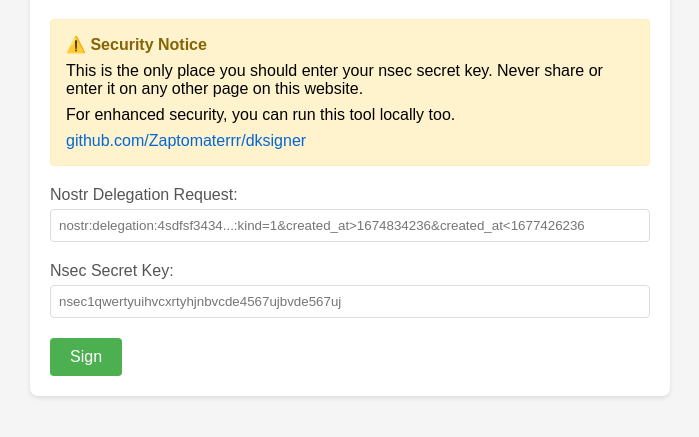
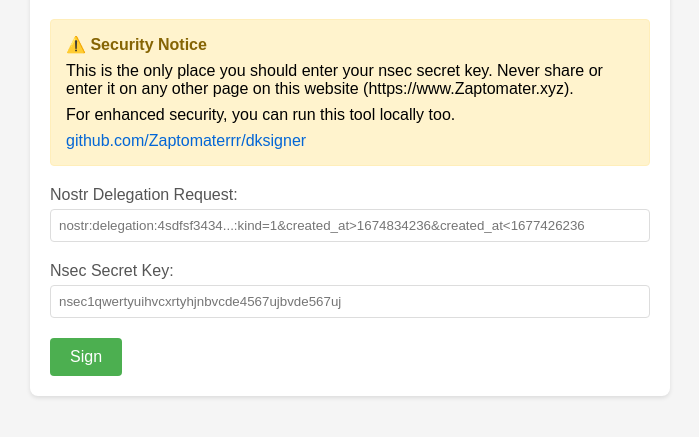
Before and after one commit to Zaptomaterrr/dksigner, a website built with Vite: page index.html in a window 1280 px wide. Shown: the part 101-538 px from the top of the page, without its empty margins (290-989 px from the left). Built offline with nearby package versions, Linux system fonts and the light colour scheme.

Commit message:
small change

```diff
--- a/index.html
+++ b/index.html
@@ -11,7 +11,7 @@
             <h1>Nostr Delegation Signer</h1>
             <div class="security-notice">
                 <p class="warning">⚠️ Security Notice</p>
-                <p>This is the only place you should enter your nsec secret key. Never share or enter it on any other page on this website.</p>
+                <p>This is the only place you should enter your nsec secret key. Never share or enter it on any other page on this website (https://www.Zaptomater.xyz).</p>
                 <p>For enhanced security, you can run this tool locally too.</p>
 
                 <a href="https://github.com/Zaptomaterrr/dksigner" target="_blank">github.com/Zaptomaterrr/dksigner</a>
```
